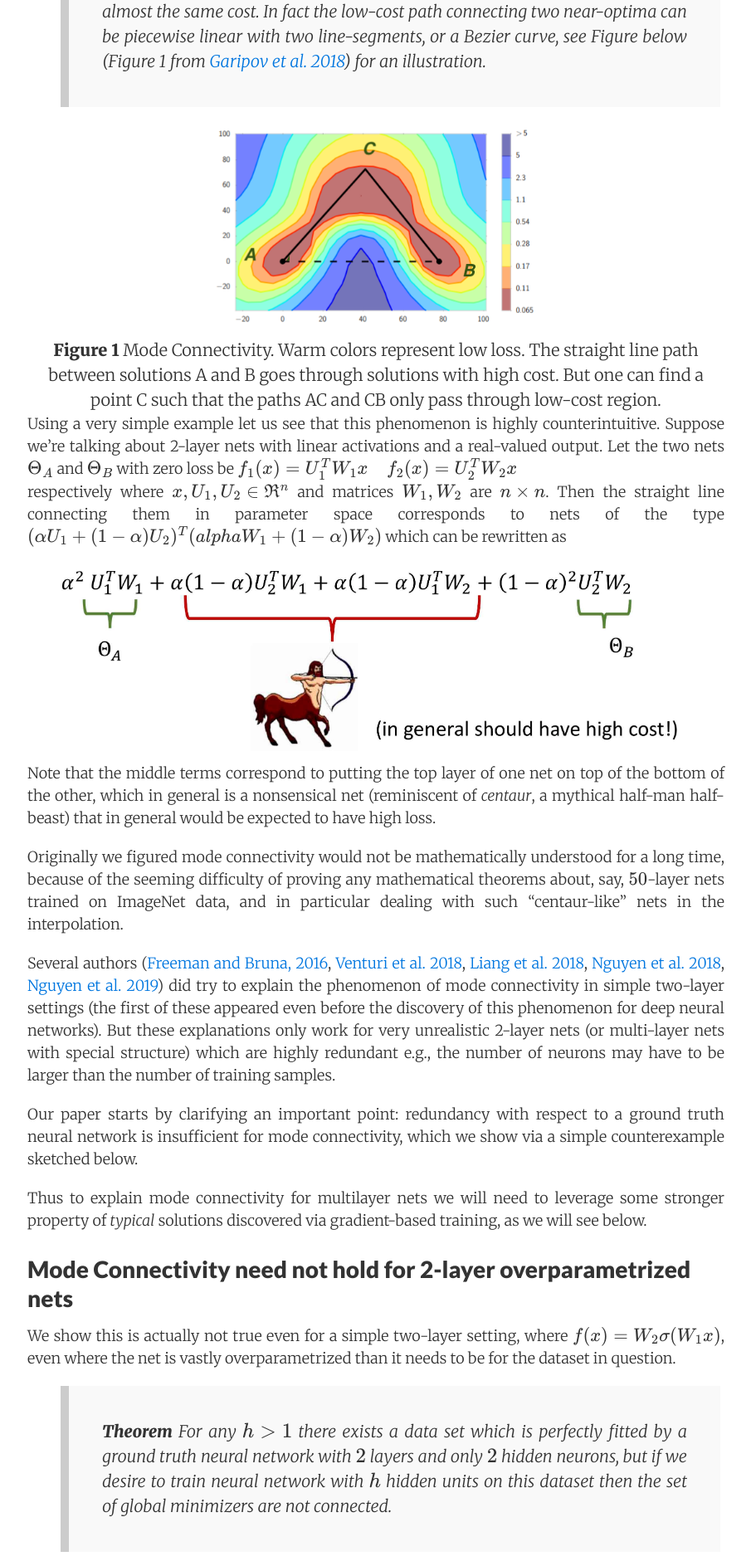
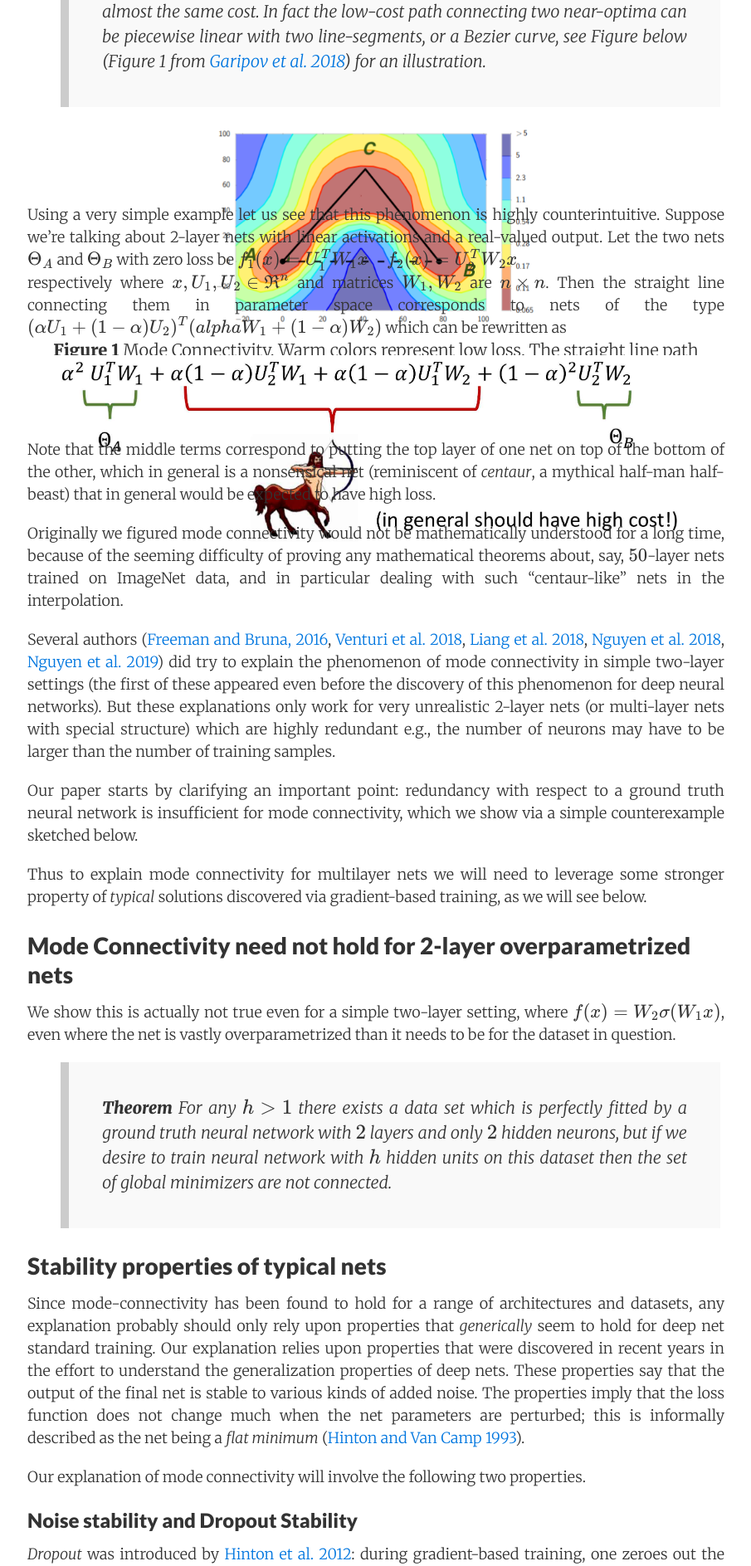
Before and after one commit to offconvex/offconvex.github.io, a Jekyll site: the page built from _posts/2019-6-12-modeconnectivity.md, in a window 1280 px wide. Shown: the part 928-2815 px from the top of the page at 83% size, without its empty margins (187-1092 px from the left). Built offline with Jekyll 4.4.1, drawn with Linux system fonts in a browser that asks for light colours; nearby versions of some CDN libraries; formulas are drawn with MathJax 3; comment, search, counter and statistics services are not loaded.

Commit message:
Update 2019-6-12-modeconnectivity.md

```diff
--- a/_posts/2019-6-12-modeconnectivity.md
+++ b/_posts/2019-6-12-modeconnectivity.md
@@ -14,7 +14,7 @@
 
 > **Mode connectivity** ([Garipov et al. 2018](https://papers.nips.cc/paper/8095-loss-surfaces-mode-connectivity-and-fast-ensembling-of-dnns.pdf), [Draxler et al. 2018](https://arxiv.org/abs/1803.00885)) All pairs of low-cost solutions found via gradient descent  can actually be connected by simple paths in the parameter space, such that every point on the path is another solution of almost the same cost. In fact the low-cost path connecting two near-optima  can be *piecewise linear* with two line-segments, or a Bezier curve, see Figure below (Figure 1 from [Garipov et al. 2018](https://papers.nips.cc/paper/8095-loss-surfaces-mode-connectivity-and-fast-ensembling-of-dnns.pdf)) for an illustration.
 
-<div style="text-align:center; height= 1.3in">
+<div style="text-align:center; height:100px;">
 <img style="width:400px;" src="http://www.offconvex.org/assets/modes.PNG" />
 <br>
 <b>Figure 1</b> Mode Connectivity. Warm colors represent low loss. The straight line path between solutions A and B goes through solutions with high cost. But one can find a point C such that the paths AC and CB only pass through low-cost region.
@@ -26,7 +26,7 @@
 $$f_1(x) = U_1^TW_1x~~~~f_2(x) = U_2^T W_2 x$$
 respectively where $x, U_1, U_2 \in \Re^n$
 and matrices $W_1, W_2$ are $n\times n$. Then the straight line connecting them in parameter space corresponds to nets of the type $(\alpha U_1 + (1-\alpha)U_2)^T(alpha W_1 + (1-\alpha)W_2)$ which can be rewritten as
-<div style="text-align:center;height=1.3in">
+<div style="text-align:center;height:100px;">
 <img style="width:800px" src="http://www.offconvex.org/assets/hybridnet.jpg" />
 </div>
 
```
